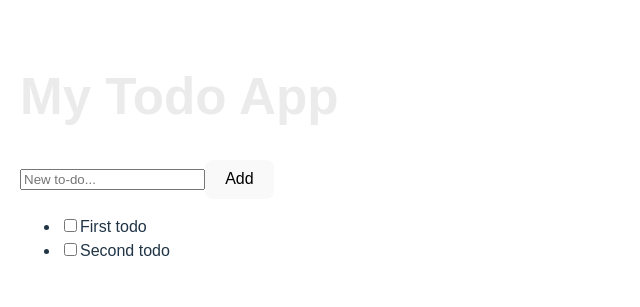
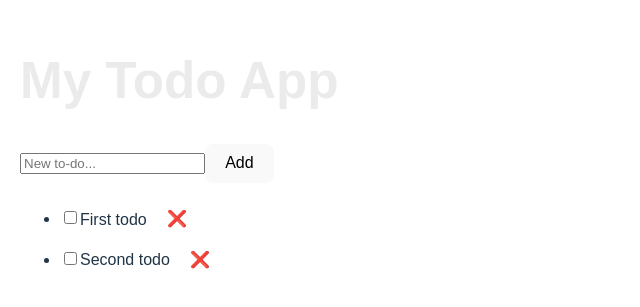
Before and after one commit to malinanita/react-project, a React (Vite) app: page / in a window 1280 px wide. Shown: the part 243-550 px from the top of the page, without its empty margins (0-640 px from the left). Built offline with nearby package versions, Linux system fonts and the light colour scheme.

Commit message:
feat: add delete functionality for todos

```diff
--- a/src/App.jsx
+++ b/src/App.jsx
@@ -25,11 +25,21 @@ function App() {
     );
   };
 
+  const deleteTodo = (id) => {
+    console.log('deleteTodo called with id:', id);
+    setTodos(todos.filter(todo => todo.id !== id));
+  };
+
+
   return (
     <div className={styles.container}>
       <h1 className={styles.title}>My Todo App</h1>
       <AddTodoForm addTodo={addTodo} />
-      <TodoList todos={todos} toggleTodo={toggleTodo} />
+      <TodoList
+        todos={todos}
+        toggleTodo={toggleTodo}
+        deleteTodo={deleteTodo}
+      />
     </div>
   );
 }
--- a/src/components/TodoItem/TodoItem.jsx
+++ b/src/components/TodoItem/TodoItem.jsx
@@ -1,5 +1,6 @@
+import styles from './TodoItem.module.css';
 
-function TodoItem({ todo, toggleTodo }) {
+function TodoItem({ todo, toggleTodo, deleteTodo }) {
   return (
     <li>
       <input
@@ -10,6 +11,11 @@ function TodoItem({ todo, toggleTodo }) {
       <span style ={{textDecoration: todo.completed ? 'line-through' : 'none'}}>
         {todo.text}
       </span>
+      <button className={styles.deleteButton} onClick={() => deleteTodo(todo.id)}
+        aria-label={`Delete ${todo.text}`}
+        title="Delete">
+        ❌
+      </button>
     </li>
   );
 }
--- a/src/components/TodoItem/TodoItem.module.css
+++ b/src/components/TodoItem/TodoItem.module.css
@@ -1,4 +1,4 @@
 
-.h1 {
-    color:rgb(122, 6, 131);
+.deleteButton {
+    background-color: transparent;
 }
--- a/src/components/TodoList/TodoList.jsx
+++ b/src/components/TodoList/TodoList.jsx
@@ -1,6 +1,6 @@
 import TodoItem from '../TodoItem/TodoItem';
 
-function TodoList({ todos, toggleTodo }) {
+function TodoList({ todos, toggleTodo, deleteTodo }) {
   return (
     <ul>
       {todos.map(todo => (
@@ -8,6 +8,7 @@ function TodoList({ todos, toggleTodo }) {
           key={todo.id}
           todo={todo}
           toggleTodo={toggleTodo}
+          deleteTodo={deleteTodo}
         />
       ))}
     </ul>
```
